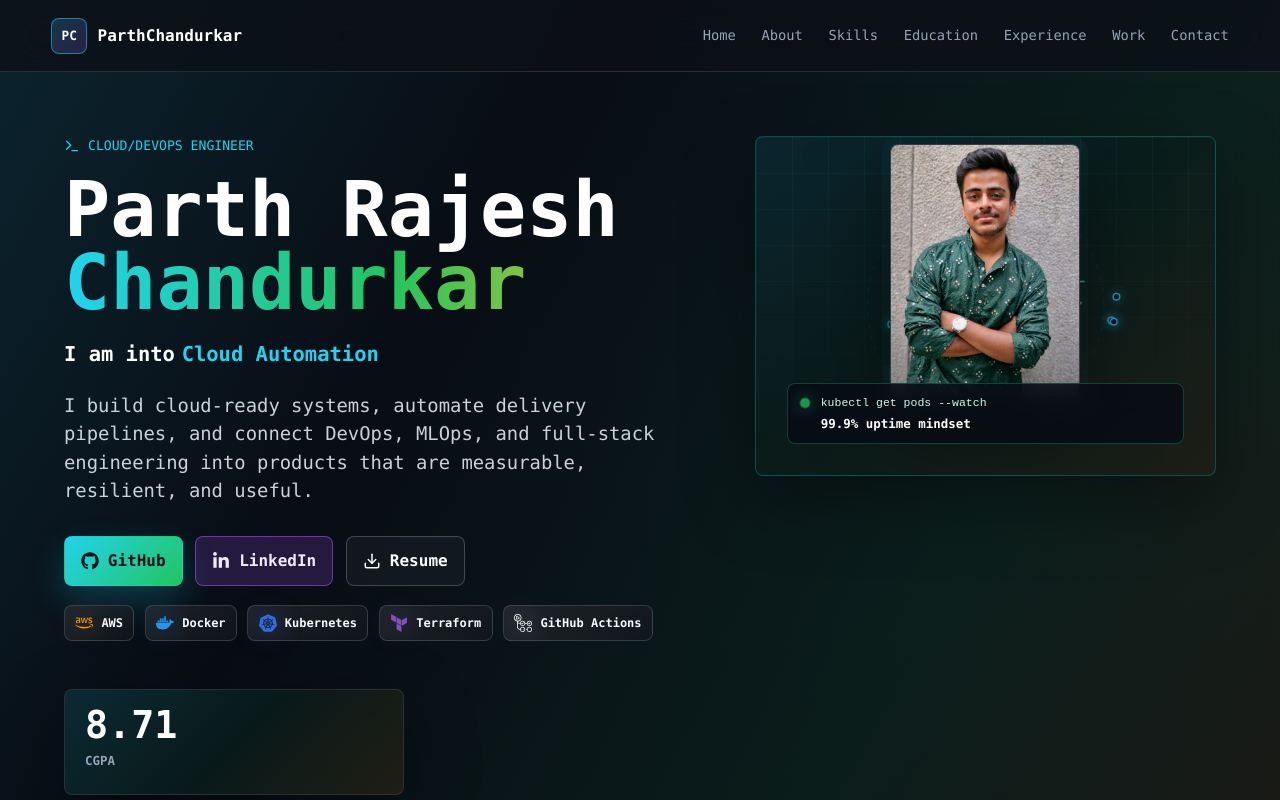
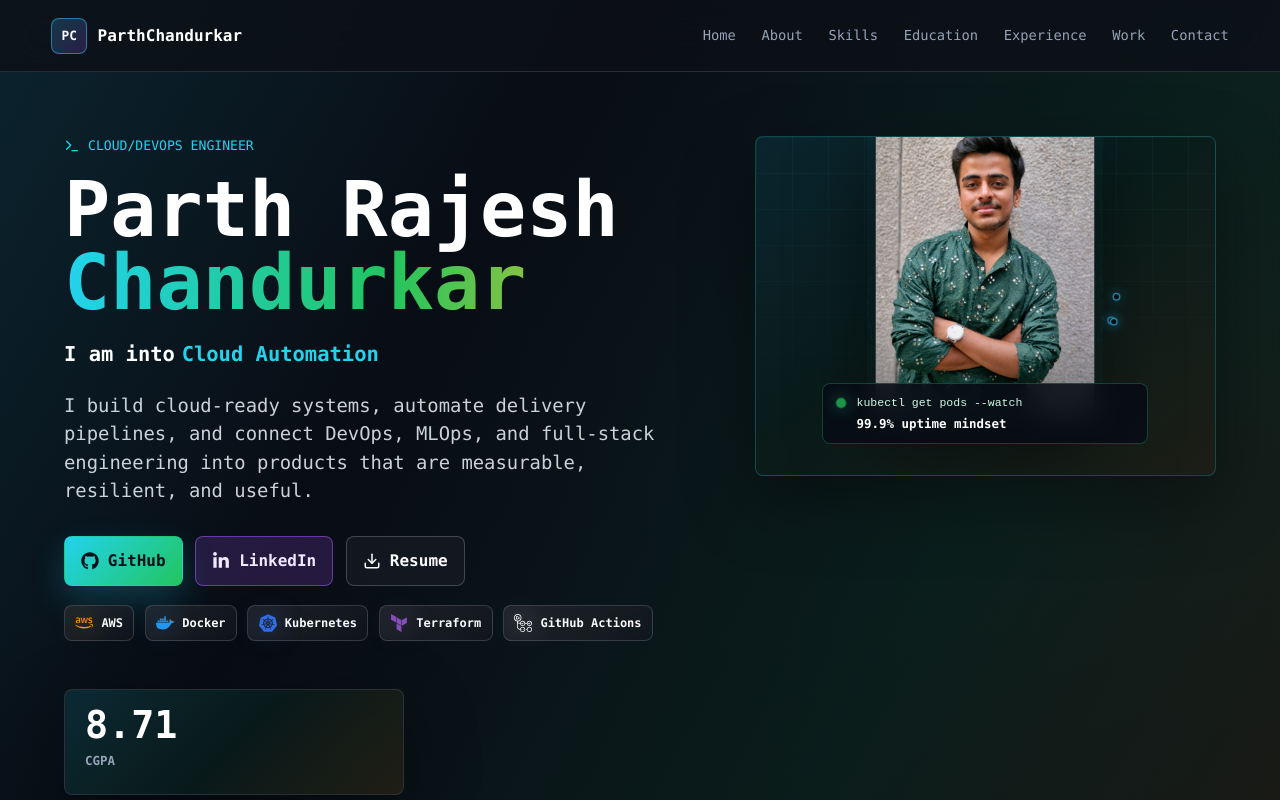
Before and after one commit to ParthrChandurkar/Portfolio-Parth-Chandurkar, a React (Vite) app: page / in a window 1280 px wide. Shown: the top 800 px of the page. Built offline with nearby package versions, Linux system fonts and the light colour scheme.

Commit message:
Refine hero image container fit

```diff
--- a/src/styles.css
+++ b/src/styles.css
@@ -229,6 +229,8 @@ img {
   position: relative;
   min-height: 0;
   height: clamp(340px, 25vw, 370px);
+  width: min(100%, 560px);
+  justify-self: center;
   display: grid;
   align-content: center;
   place-items: center;
@@ -299,7 +301,7 @@ img {
 .profile-frame {
   position: relative;
   z-index: 2;
-  width: clamp(190px, 42%, 220px);
+  width: clamp(220px, 46%, 250px);
   aspect-ratio: 3 / 4;
   border: 1px solid rgba(238, 246, 255, 0.2);
   border-radius: 8px;
@@ -340,6 +342,10 @@ img {
   border-radius: 8px;
   background: rgba(8, 12, 20, 0.86);
   backdrop-filter: blur(14px);
+}
+
+.hero-visual-card .cloud-console {
+  width: min(82%, 400px);
 }
 
 .console-dot {
```
